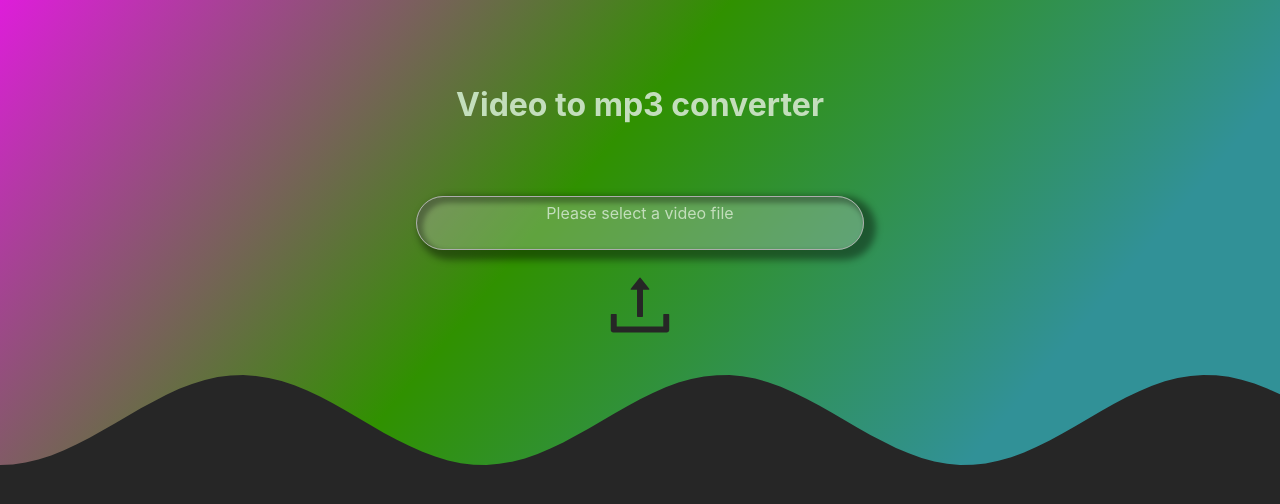
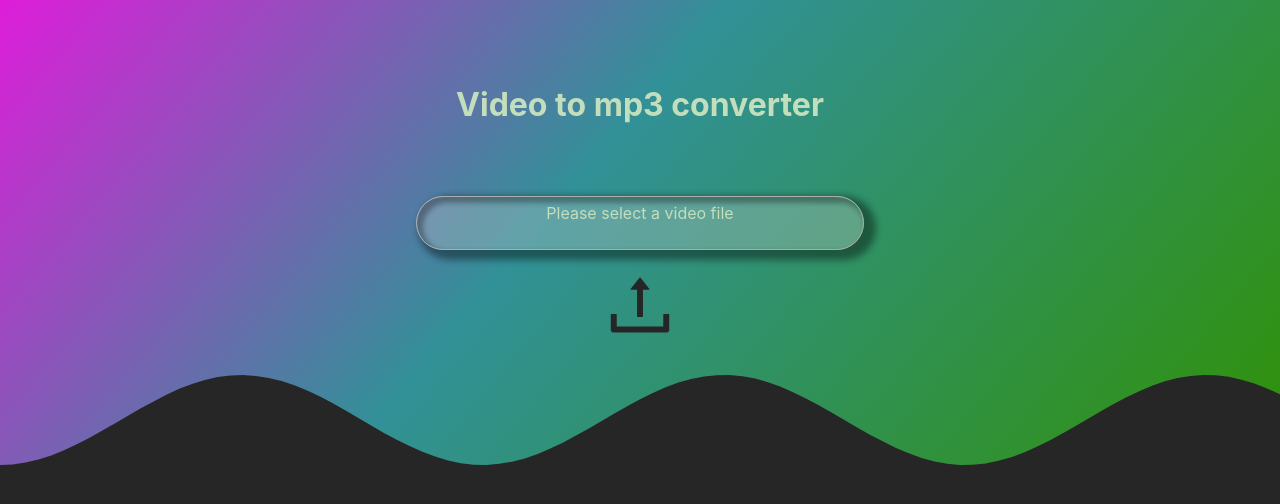
Before and after one commit to dunnjm814/audioconverter, a React (Create React App) app in the folder front/: page / in a window 1280 px wide. Shown: the top 504 px of the page. Built offline with nearby package versions, Linux system fonts and the light colour scheme.

Commit message:
dynamic download naming, changed some color scheme

```diff
--- a/front/src/App.css
+++ b/front/src/App.css
@@ -40,6 +40,7 @@ input[type="file"] {
     display: inline-block;
     padding: 6px 12px;
     width: 33%;
+    min-width: 300px;
     height: 40px;
 
     cursor: pointer;
@@ -116,15 +117,19 @@ svg{
 
 .hidden{
   border: 1px solid rgba(0,0,0, 1);
-  background-color: rgba(204, 204, 204, .3);
+  background-color: rgba(204, 204, 204, 1);
   box-shadow: 15px 10px 12px 5px rgba(0,0,0,0.4),
             4px 4px 5px 2px rgba(0,0,0,0.3) inset;
+
   height: calc(40%);
+  z-index: 20;
+
   font-size: 17px;
+  font-weight: bold;
   text-align: center;
   color: rgb(90, 0, 0, 1);
 }
-.divs{
+.download{
   display: grid;
   place-items: center;
   margin-top: 100px;
--- a/front/src/App.js
+++ b/front/src/App.js
@@ -1,11 +1,12 @@
 import "./App.css";
-import React, { useState } from "react";
+import React, { useState, useEffect } from "react";
 import { AiOutlineUpload, AiOutlineDownload } from "react-icons/ai";
 
 function App() {
   const [videoData, setVideoData] = useState();
   const [hidden, setHidden] = useState(false);
   const [mp3, setMp3] = useState("");
+  const [download, setDownload] = useState("");
 
   const fileTypes = ["video/*", "video/mp4"];
 
@@ -13,8 +14,18 @@ function App() {
     return fileTypes.includes(file.type);
   }
 
+  function removeExt(fileName) {
+    return fileName?.slice(0, fileName?.indexOf("."));
+  }
+
+  useEffect(() => {
+    let downloadName = removeExt(videoData?.name)
+    setDownload(downloadName)
+  }, [videoData])
+
   const onSubmit = (e) => {
     e.preventDefault();
+    console.log(videoData.name)
     const data = new FormData();
     data.append("mp3", videoData);
     fetch("/api/convert", {
@@ -63,6 +74,7 @@ function App() {
     setHidden((prev) => !prev);
   };
   const errorClasses = hidden ? "error-box hidden" : "error-box";
+  const inputText = videoData ? videoData.name : "Please select a video file";
   return (
     <>
       <div className="App">
@@ -70,7 +82,7 @@ function App() {
         <form className="submit-form">
           <div className="input-wrap">
             <label htmlFor="file-input" className="custom-file-input">
-              Please select a video file
+              {inputText}
               <input
                 id="file-input"
                 type="file"
@@ -94,9 +106,9 @@ function App() {
           </button>
         </form>
       </div>
-      <div className="divs">
+      <div className="download">
         {mp3 ? (
-          <a id="download" href={mp3} download="your-file.mp3">
+          <a id="download" href={mp3} download={`${download}.mp3`}>
             <AiOutlineDownload />
           </a>
         ) : null}
--- a/front/src/index.css
+++ b/front/src/index.css
@@ -18,7 +18,7 @@ body:after {
     content: "";
     background: linear-gradient(
 130deg
-,#DE1DDA,#309100 41.07%,#319197 76.05%);
+,#DE1DDA,#319197 41.07%,#309100 96.05%);
 }
 body:after, body:before {
     display: block;
```
